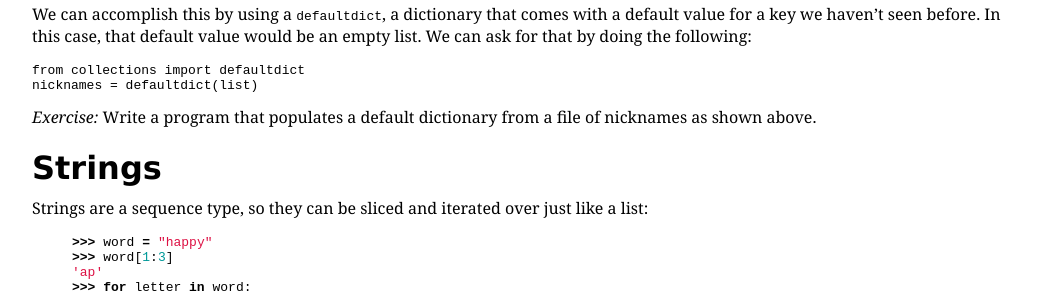
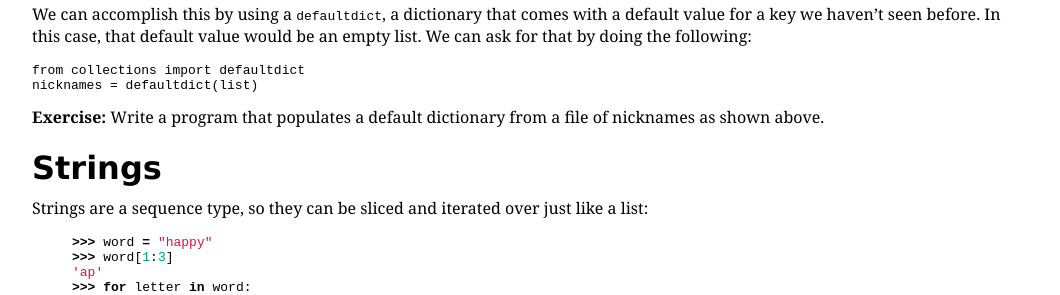
Before and after one commit to KristenZhao/constantinelignos.github.io, a Jekyll site: the page built from pybootcamp/structures.md, in a window 1280 px wide. Shown: the part 3255-3550 px from the top of the page, without its empty margins (108-1168 px from the left). Built offline with Jekyll 4.4.1, drawn with Linux system fonts in a browser that asks for light colours; comment, search, counter and statistics services are not loaded.

```diff
--- a/pybootcamp/structures.md
+++ b/pybootcamp/structures.md
@@ -222,8 +222,8 @@ by doing the following:
     from collections import defaultdict
     nicknames = defaultdict(list)
 
-*Exercise:* Write a program that populates a default dictionary from a
- file of nicknames as shown above.
+**Exercise:** Write a program that populates a default dictionary from
+ a file of nicknames as shown above.
 
 # Strings
 
```
